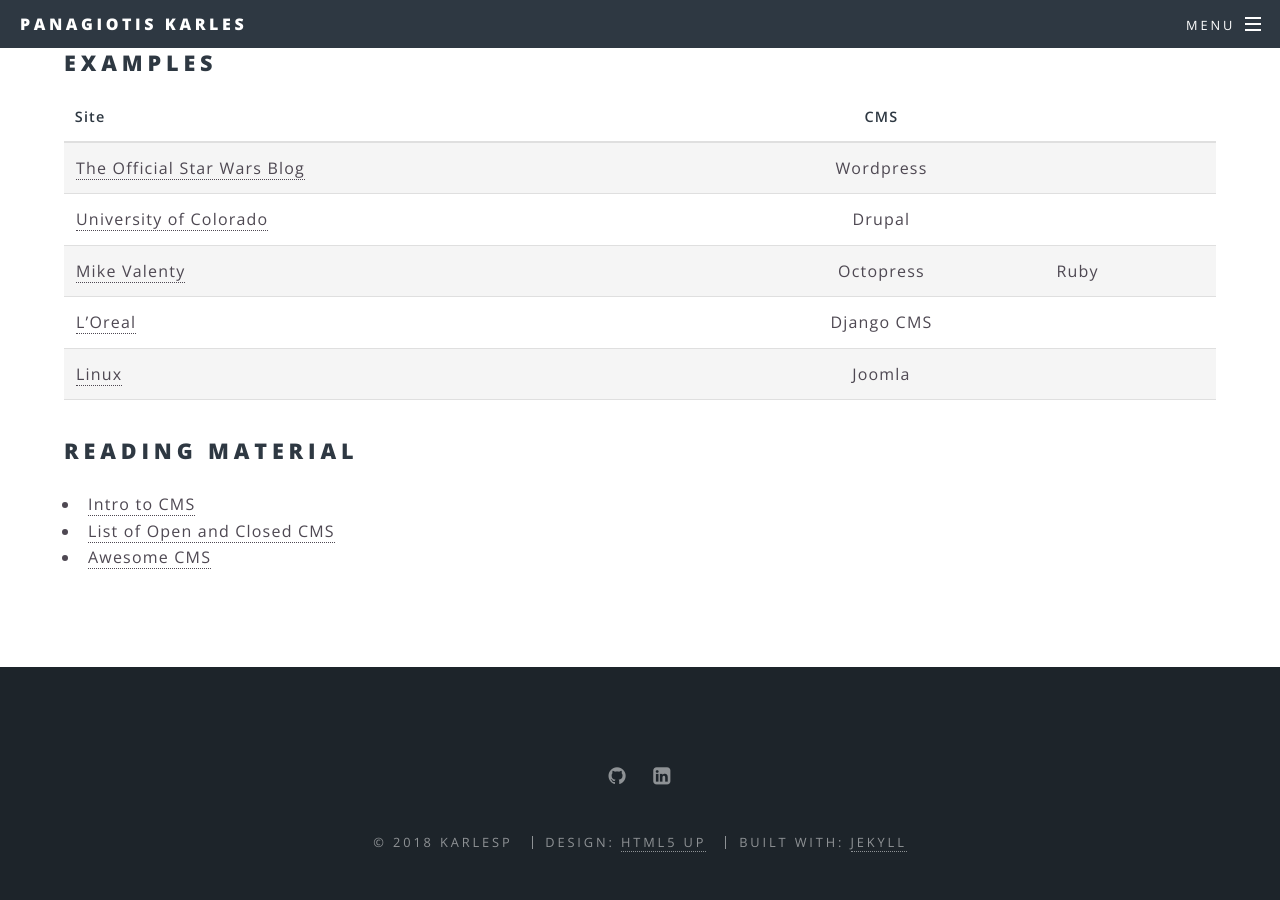
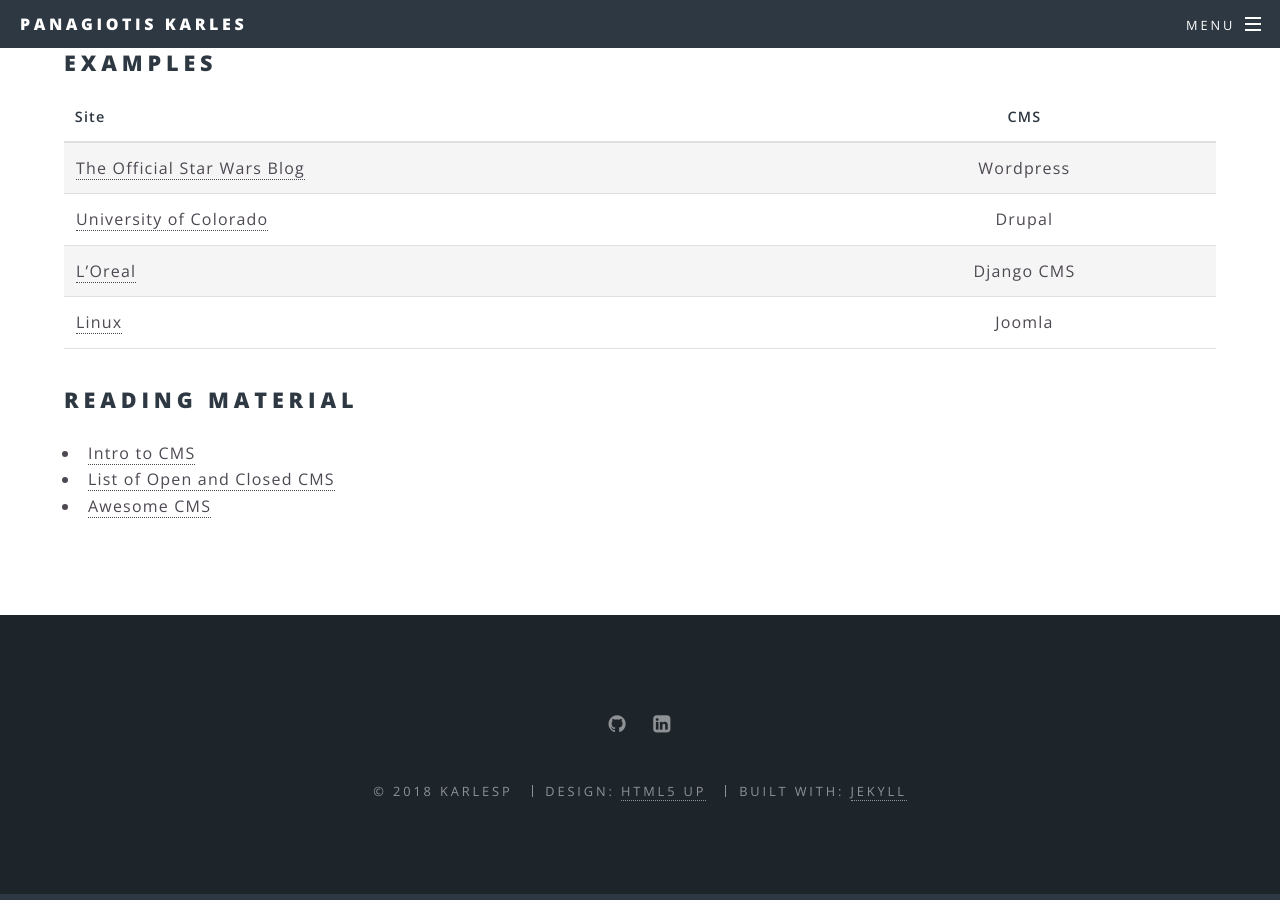
Before and after one commit to KarlesP/karlesp.github.io, a Jekyll site: the page built from web/cms_intro.md, in a window 1280 px wide and 900 px high, scrolled down 674 px. Built offline with Jekyll 4.4.1, drawn with Linux system fonts in a browser that asks for light colours.

Commit message:
Update cms_intro.md

```diff
--- a/web/cms_intro.md
+++ b/web/cms_intro.md
@@ -15,7 +15,6 @@
 | ------------- |:-------------:|
 |[The Official Star Wars Blog](http://www.starwars.com/news) | Wordpress |
 | [University of Colorado](https://www.cu.edu/)|Drupal|
-| [Mike Valenty](http://www.mikevalenty.com/)|Octopress|Ruby |
 |[L'Oreal](https://www.menexpert.de/)|Django CMS|
 |[Linux](Linux.com)|Joomla|
 
```
